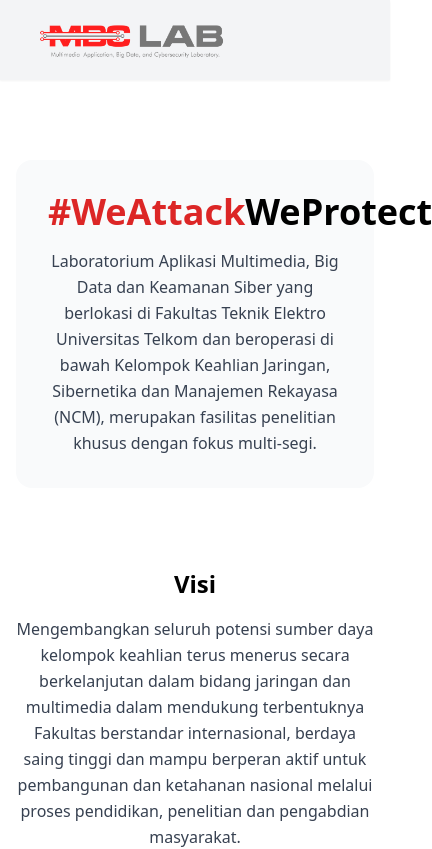
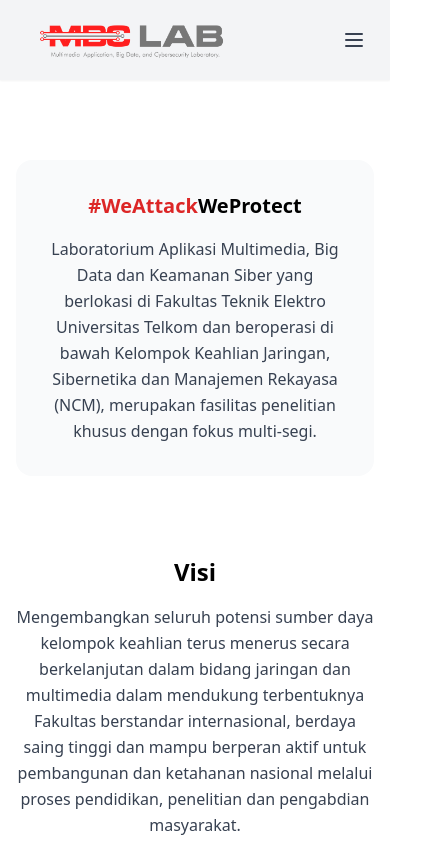
Before and after one commit to VeironVaya/mbc_laboratory_website, a React (Create React App) app in the folder frontend/: page / in a window 390 px wide. Shown: the top 849 px of the page, 432 px wide, since content can reach past the window. Built offline with nearby package versions, Linux system fonts and the light colour scheme.

Commit message:
deploy v10

```diff
--- a/frontend/src/components/TopNavbar.jsx
+++ b/frontend/src/components/TopNavbar.jsx
@@ -1,13 +1,18 @@
-import React from 'react';
+import React, { useState } from 'react';
 import { NavLink } from 'react-router-dom';
 import logo from '../assets/logos/logombclab.png';
 
 export default function TopNavbar() {
+  const [menuOpen, setMenuOpen] = useState(false);
   const links = [
     { to: '/', label: 'Home' },
     { to: '/divisions', label: 'Division' },
-    { to: '/developer', label: 'Developers' }
+    { to: '/developer', label: 'Developers' },
   ];
+
+  const toggleMenu = () => {
+    setMenuOpen((prev) => !prev);
+  };
 
   return (
     <header>
@@ -21,7 +26,7 @@ export default function TopNavbar() {
             />
           </NavLink>
 
-          <div className="flex items-center space-x-6">
+          {/* Desktop Links */}
           <ul className="hidden md:flex space-x-8">
             {links.map((link) => (
               <li key={link.to}>
@@ -45,8 +50,56 @@ export default function TopNavbar() {
           >
             Hubungi Kami
           </NavLink>
+
+          {/* Mobile Hamburger Button */}
+          <button
+            onClick={toggleMenu}
+            className="md:hidden focus:outline-none"
+            aria-label={menuOpen ? 'Close menu' : 'Open menu'}
+          >
+            {menuOpen ? (
+              <svg xmlns="http://www.w3.org/2000/svg" className="h-6 w-6 text-gray-700" fill="none" viewBox="0 0 24 24" stroke="currentColor">
+                <path strokeLinecap="round" strokeLinejoin="round" strokeWidth={2} d="M6 18L18 6M6 6l12 12" />
+              </svg>
+            ) : (
+              <svg xmlns="http://www.w3.org/2000/svg" className="h-6 w-6 text-gray-700" fill="none" viewBox="0 0 24 24" stroke="currentColor">
+                <path strokeLinecap="round" strokeLinejoin="round" strokeWidth={2} d="M4 6h16M4 12h16M4 18h16" />
+              </svg>
+            )}
+          </button>
         </div>
+
+        {/* Mobile Menu */}
+        {menuOpen && (
+          <div className="md:hidden bg-gray-100 px-6 pb-4">
+            <ul className="space-y-4">
+              {links.map((link) => (
+                <li key={link.to}>
+                  <NavLink
+                    to={link.to}
+                    onClick={() => setMenuOpen(false)}
+                    className={({ isActive }) =>
+                      `block text-gray-700 hover:text-blue-600 transition-colors whitespace-nowrap ${
+                        isActive ? 'font-semibold text-blue-600' : ''
+                      }`
+                    }
+                  >
+                    {link.label}
+                  </NavLink>
+                </li>
+              ))}
+              <li>
+                <NavLink
+                  to="/contact"
+                  onClick={() => setMenuOpen(false)}
+                  className="block bg-red-500 hover:bg-red-600 text-white font-semibold px-4 py-2 rounded transition-colors whitespace-nowrap"
+                >
+                  Hubungi Kami
+                </NavLink>
+              </li>
+            </ul>
           </div>
+        )}
       </nav>
     </header>
   );
--- a/frontend/src/pages/Home.jsx
+++ b/frontend/src/pages/Home.jsx
@@ -5,7 +5,7 @@ export default function Home() {
   return (
     <div className="space-y-20 px-4 py-12 lg:px-0">
       <section className="bg-gray-50   rounded-2xl p-8 md:p-12 max-w-4xl mx-auto">
-        <h1 className="text-4xl md:text-5xl font-extrabold text-center">
+        <h1 className="text-xl md:text-5xl font-extrabold text-center">
           <span className="text-red-600">#WeAttack</span>WeProtect
         </h1>
         <p className="mt-4 text-gray-700 text-center leading-relaxed">
```
Also changed, not shown: 1 other file (tests, documents, lock files or other folders). Lines whose indentation alone changed are shown as unchanged.
